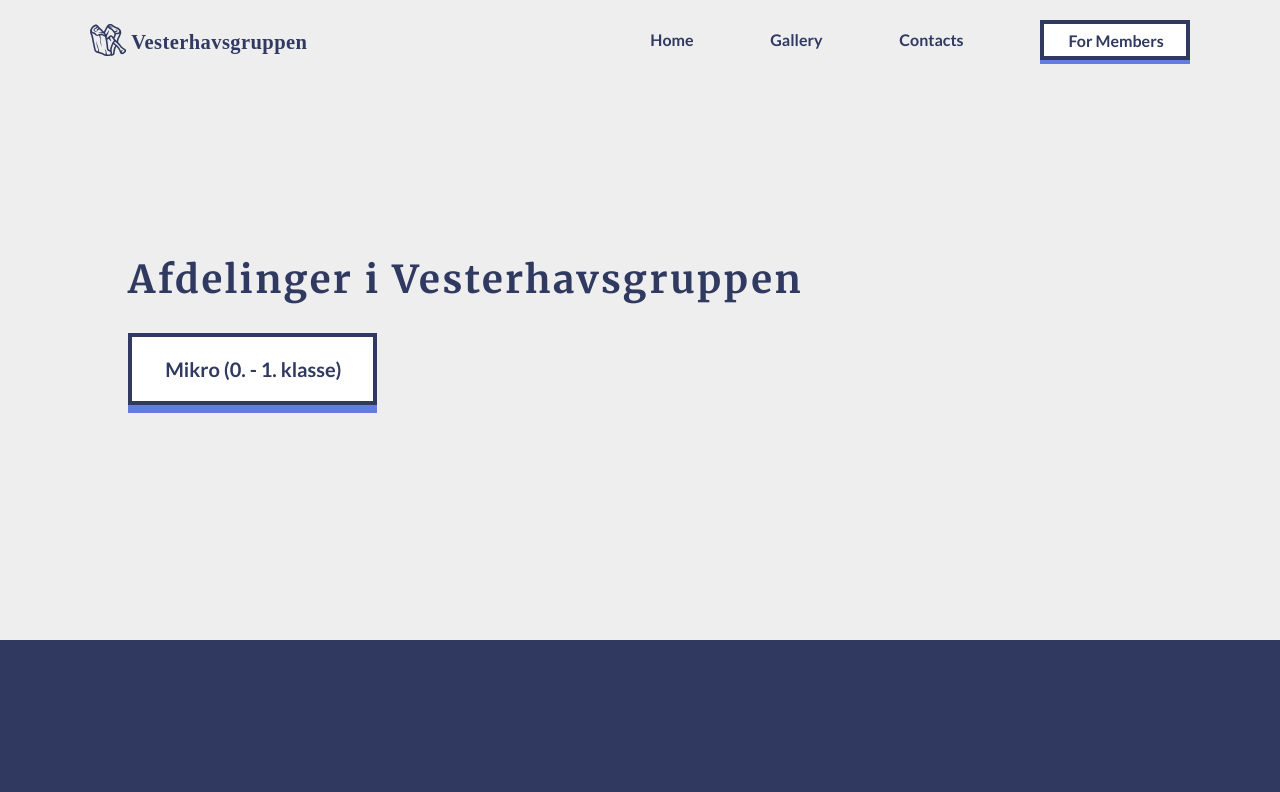
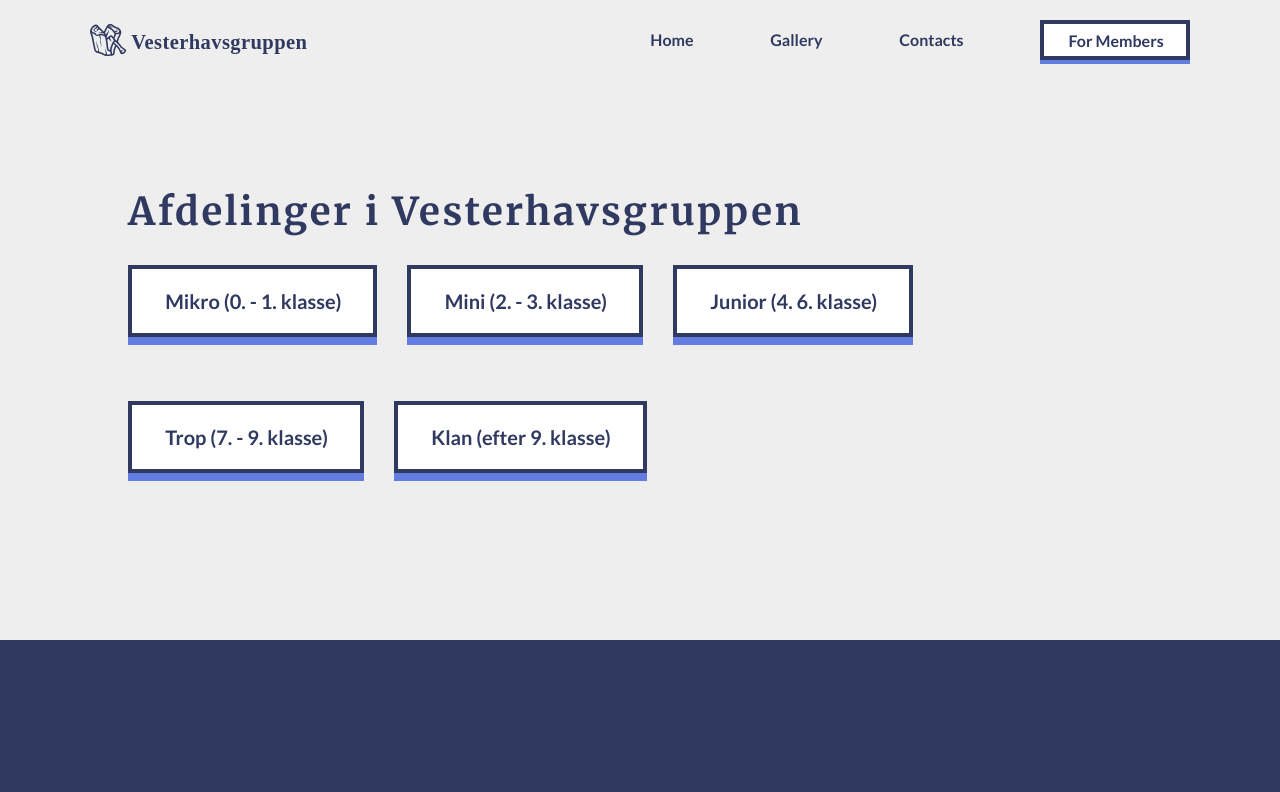
Before and after one commit to dzsozef13/Vesterhavsgruppen, a Vue app in the folder vester-app/: page /groups in a window 1280 px wide. Shown: the top 792 px of the page. Built offline with nearby package versions, Linux system fonts and the light colour scheme; a web font is replaced by a local one.

Commit message:
finished groups and added buttons with scroll

```diff
--- a/vester-app/src/components/GroupButton.vue
+++ /dev/null
@@ -1,65 +0,0 @@
-<template>
-        <v-container id="component" >
-            <v-btn id="square-button"
-            dark
-            depressed
-            tile
-            >
-                <h4>{{ btnText }}</h4>
-            </v-btn>
-        </v-container>
-</template>
-
-<script>
-export default {
-    props: ['btnText']
-
-}
-</script>
-
-<style lang="scss" scoped>
-
-#component {
-    display: flex;
-    flex-direction: column;
-    justify-content: center;
-    align-items: center;
-    width: max-content;
-    margin: 0 0 64px 0;
-    padding: 0;
-
-    #square-button {
-        // body
-        display: flex;
-        flex-direction: column;
-        justify-content: center;
-        align-items: center;
-        width: max-content;
-        height: 72px;
-        margin: 0;
-        // style
-        text-align: center;
-        text-transform: none;
-        text-decoration: none;
-        letter-spacing: 0;
-        background-color: white;
-        //border
-        border-style: solid;
-        border-width: 4px;
-        border-color: #303960;
-
-        h4 {
-            font-family: 'Lato', sans-serif;
-            font-size: 20px;
-            font-weight: bold;
-            letter-spacing: 0;
-            padding: 0 16px 0 16px;
-            color: #303960;
-        }
-        box-shadow: 0 8px 0 #637CDF;
-    }
-}
-
-
-
-</style>
--- a/vester-app/src/views/Groups.vue
+++ b/vester-app/src/views/Groups.vue
@@ -2,10 +2,64 @@
 <div class="group">
     <v-container fluid class="section-1" style="max-width: unset; margin:0;" >
         <v-row id="mainrow" >
-        <v-col class="asd" >
+        <v-col class="asd1" >
             <Title color="#303960" ttlText="Afdelinger i Vesterhavsgruppen"/>
-            <GroupButton v-scroll-to="'#meow'" btnText="Mikro (0. - 1. klasse)"/>
+            <div id="button-container">
+                    <v-container id="component" >
+                        <v-btn id="square-button"
+                        dark
+                        depressed
+                        tile
+                        @click="$vuetify.goTo('#anchor1')"
+                        >
+                            <h4> Mikro (0. - 1. klasse) </h4>
+                        </v-btn>
+                    </v-container>
 
+                    <v-container id="component" >
+                        <v-btn id="square-button"
+                        dark
+                        depressed
+                        tile
+                        @click="$vuetify.goTo('#anchor2')"
+                        >
+                            <h4> Mini (2. - 3. klasse) </h4>
+                        </v-btn>
+                    </v-container>
+
+                    <v-container id="component" >
+                        <v-btn id="square-button"
+                        dark
+                        depressed
+                        tile
+                        @click="$vuetify.goTo('#anchor3')"
+                        >
+                            <h4> Junior (4. 6. klasse) </h4>
+                        </v-btn>
+                    </v-container>
+
+                    <v-container id="component" >
+                        <v-btn id="square-button"
+                        dark
+                        depressed
+                        tile
+                        @click="$vuetify.goTo('#anchor4')"
+                        >
+                            <h4> Trop (7. - 9. klasse) </h4>
+                        </v-btn>
+                    </v-container>
+
+                    <v-container id="component" >
+                        <v-btn id="square-button"
+                        dark
+                        depressed
+                        tile
+                        @click="$vuetify.goTo('#anchor5')"
+                        >
+                            <h4> Klan (efter 9. klasse) </h4>
+                        </v-btn>
+                    </v-container>
+        </div>
         </v-col>
         </v-row>
     </v-container>
@@ -13,7 +67,7 @@
     <v-container fluid class="groups" >
 
         <v-row class="groups-inner">
-            <v-col lg="6" class="group-column" >
+            <v-col lg="6" class="group-column"  id="anchor1">
                 <h1>Mikro</h1>
                 <h2>Tirsdag kl. 16:30 - 18:00</h2>
                 <h5>Mikrospejd er at være sammen, lære, sanse og lege. Vi bygger huler, snitter, laver bål og mange andre ting. Vi har spejderhytten som vores faste tilholdssted, her findes udstyr og de ting spejderne har samlet og som vi alle sammen bruger. I spejderhytten bruger vi den del tid på at synge, lege og fortælle historier.
@@ -34,7 +88,7 @@
 
         <v-container fluid class="groups" id="light">
             <v-row class="groups-inner">
-                <v-col lg="6" class="group-column">
+                <v-col lg="6" class="group-column" id="anchor2">
                     <h1>Mini</h1>
                     <h2 style="color:#49BFA3;">Tirsdag kl. 16:30 - 18:00</h2>
                     <h5>Minispejderne har naturen som legeplads. Vi tilbringer meget tid i naturen, mens vi træner vores spejderfærdigheder.
@@ -55,7 +109,7 @@ Minispejderne arbejder i patruljer. Patruljen begynder at klare sig selv på de
     </v-container>
         <v-container fluid class="groups">
         <v-row class="groups-inner">
-            <v-col lg="6" class="group-column">
+            <v-col lg="6" class="group-column" id="anchor3">
                 <h1>Junior</h1>
                 <h2>Tirsdag kl. 19:00 - 20:30</h2>
                 <h5>Juniorspejdere er meget aktive. Vi tager på turer og prøver nye aktiviteter, hvor vi lærer at værne om naturen og klare os selv.
@@ -77,7 +131,7 @@ Juniorerne mødes i spejderhytten, arrangerer orienteringsløb og tager på ture
     </v-container>
         <v-container fluid class="groups" id="light">
         <v-row class="groups-inner" id="trop">
-            <v-col lg="6" class="group-column">
+            <v-col lg="6" class="group-column" id="anchor4">
                 <h1>Trop</h1>
                 <h2 style="color:#49BFA3;">Onsdag kl. 19:30 - 21:00</h2>
                 <h5>Tropsspejdere laver aktiviteter, der kræver mere af os end før. Her dyrkes kammeratskabet, de sjove og udfordrende aktiviteter. Samtidig får vi mere ansvar for os selv og hinanden.
@@ -100,7 +154,7 @@ Patruljerne er sammensat at lederne, og med spejdere som har forskellige kvalifi
     </v-container>
         <v-container fluid class="groups">
         <v-row class="groups-inner">
-            <v-col lg="6" class="group-column">
+            <v-col lg="6" class="group-column" id="anchor5">
                 <h1>Klan</h1>
                 <h2>Torsdag kl. 19:00 - 21:00</h2>
                 <h5>Klanen er den næste gren i rækken. Efter 3 år som tropsspejder bliver man seniorspejder. Klanen er for drenge, piger, mænd, kvinder, herre og damer og hvad der nu ellers findes af sjove typer i alderen 16-25 år.
@@ -136,14 +190,12 @@ Patruljerne er sammensat at lederne, og med spejdere som har forskellige kvalifi
 
 <script>
 import Title from '@/components/Title.vue'
-import GroupButton from '@/components/GroupButton.vue'
 
 export default {
     name:'groups',
     components: {
     // HelloWorld
         Title,
-        GroupButton
 
     },
     mounted () {
@@ -201,4 +253,59 @@ p{
     align-items: flex-start;
     justify-content: center;
 }
+
+#component {
+    display: flex;
+    flex-direction: column;
+    justify-content: center;
+    align-items: center;
+    width: max-content;
+    margin: 0 30px 64px 0;
+    padding: 0;
+
+    #square-button {
+        // body
+        display: flex;
+        flex-direction: column;
+        justify-content: center;
+        align-items: center;
+        width: max-content;
+        height: 72px;
+        margin: 0;
+        // style
+        text-align: center;
+        text-transform: none;
+        text-decoration: none;
+        letter-spacing: 0;
+        background-color: white;
+        //border
+        border-style: solid;
+        border-width: 4px;
+        border-color: #303960;
+
+        h4 {
+            font-family: 'Lato', sans-serif;
+            font-size: 20px;
+            font-weight: bold;
+            letter-spacing: 0;
+            padding: 0 16px 0 16px;
+            color: #303960;
+        }
+        box-shadow: 0 8px 0 #637CDF;
+    }
+}
+
+#button-container{
+    width: 900px;
+    height: auto;
+    display: flex;
+    flex-wrap: wrap;
+}
+.asd1 {
+  display: flex;
+  flex-direction: column;
+  justify-items: center;
+  height: max-content;
+
+}
 </style>
```
